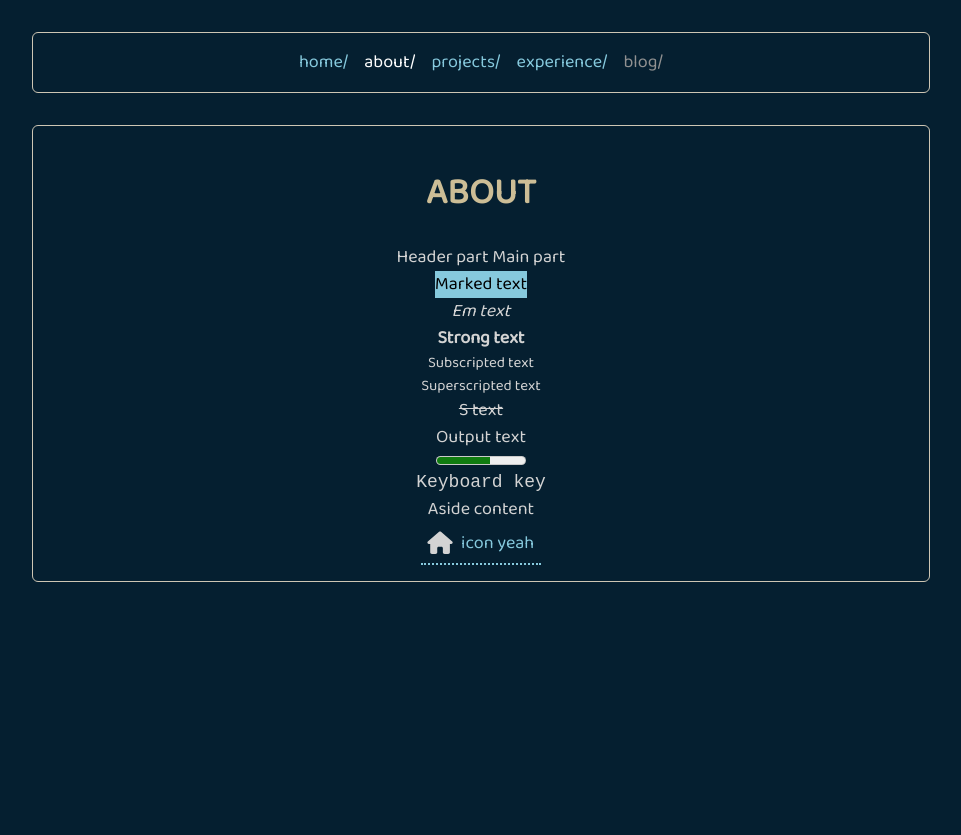
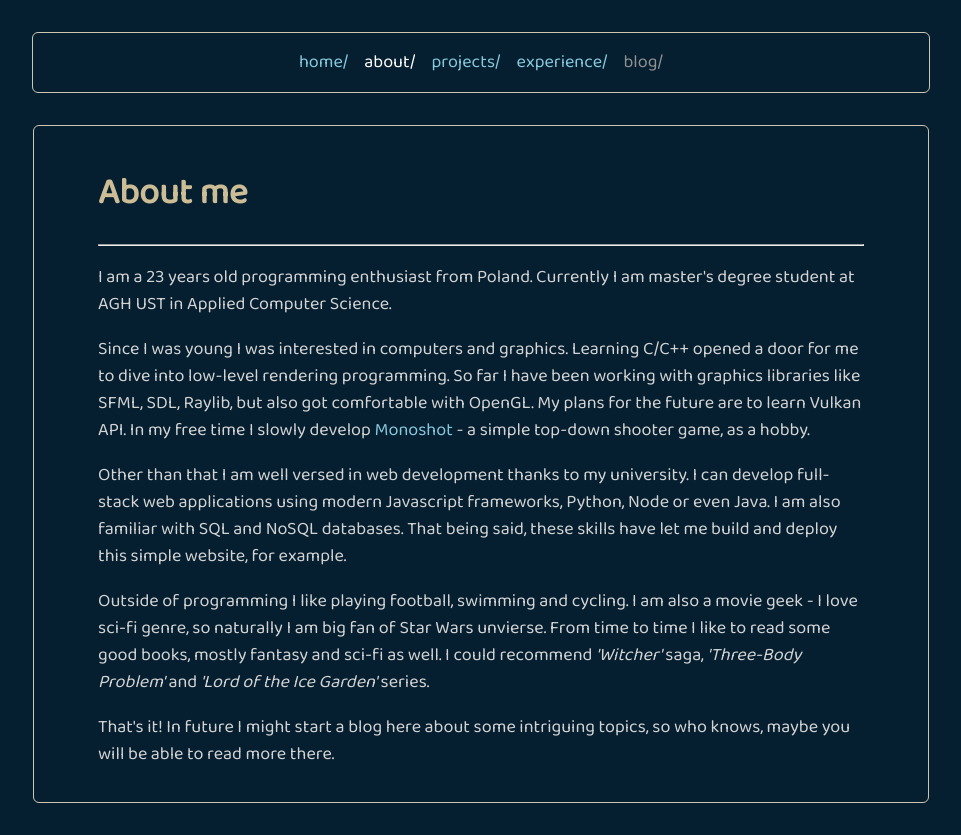
Before and after one commit to vis4rd/vis4rd.github.io, a Vue app: page /about in a window 1280 px wide. Shown: the whole page, without its empty margins (159-1120 px from the left). Before the commit the page ends 800 px from the top, so only its background shows below. Built offline with nearby package versions, Linux system fonts and the light colour scheme.

Commit message:
Fill in About page, move experiments to Playground component

```diff
--- a/src/App.vue
+++ b/src/App.vue
@@ -35,13 +35,14 @@
         display: flex;
         flex-direction: column;
         place-items: center;
+        box-sizing: border-box;
 
         width: 70%;
         max-width: 960px;
 
         margin-top: 1rem;
         margin-bottom: 2rem;
-        padding: 1rem 0;
+        padding: 1rem 4rem;
 
         border-style: solid;
         border-radius: 6px;
--- a/src/main.js
+++ b/src/main.js
@@ -28,6 +28,11 @@ const router = createRouter({
             component: About,
         },
         {
+            path: "/playground",
+            name: "Playground",
+            component: () => import("./pages/playground/Playground.vue"),
+        },
+        {
             path: "/:pathMatch(.*)*",
             name: "404",
             component: Error404,
--- a/src/pages/about/About.vue
+++ b/src/pages/about/About.vue
@@ -1,22 +1,49 @@
 <script setup>
-    import IconLink from "@/components/IconLink.vue";
+    function calc_my_age() {
+        return Math.abs(new Date(Date.now() - 956613600000).getUTCFullYear() - 1970);
+    }
 </script>
 
 <template>
-    <h1>ABOUT</h1>
-    Header part Main part
-    <mark>Marked text</mark>
-    <em>Em text</em>
-    <strong>Strong text</strong>
-    <sub>Subscripted text</sub>
-    <sup>Superscripted text</sup>
-    <s>S text</s>
-    <output>Output text</output>
-    <meter min="0" max="10" value="6" />
-    <kbd>Keyboard key</kbd>
-    <dialog>Oof</dialog>
-    <aside>Aside content</aside>
-    <IconLink icon="fa-home">icon yeah</IconLink>
+    <div>
+        <h1>About me</h1>
+
+        <hr />
+
+        <p>
+            I am a {{ calc_my_age() }} years old programming enthusiast from Poland. Currently I am
+            master's degree student at AGH UST in Applied Computer Science.
+        </p>
+
+        <p>
+            Since I was young I was interested in computers and graphics. Learning C/C++ opened a
+            door for me to dive into low-level rendering programming. So far I have been working
+            with graphics libraries like SFML, SDL, Raylib, but also got comfortable with OpenGL. My
+            plans for the future are to learn Vulkan API. In my free time I slowly develop
+            <a href="https://github.com/vis4rd/monoshot/tree/dev" target="_blank">Monoshot</a> - a
+            simple top-down shooter game, as a hobby.
+        </p>
+
+        <p>
+            Other than that I am well versed in web development thanks to my university. I can
+            develop full-stack web applications using modern Javascript frameworks, Python, Node or
+            even Java. I am also familiar with SQL and NoSQL databases. That being said, these
+            skills have let me build and deploy this simple website, for example.
+        </p>
+
+        <p>
+            Outside of programming I like playing football, swimming and cycling. I am also a movie
+            geek - I love sci-fi genre, so naturally I am big fan of Star Wars unvierse. From time
+            to time I like to read some good books, mostly fantasy and sci-fi as well. I could
+            recommend <em>'Witcher'</em> saga, <em>'Three-Body Problem'</em> and
+            <em>'Lord of the Ice Garden'</em> series.
+        </p>
+
+        <p>
+            That's it! In future I might start a blog here about some intriguing topics, so who
+            knows, maybe you will be able to read more there.
+        </p>
+    </div>
 </template>
 
 <style scoped></style>
--- a/src/pages/home/Home.vue
+++ b/src/pages/home/Home.vue
@@ -8,7 +8,7 @@ import ProfilePicture from "@/components/ProfilePicture.vue";
         <hr />
 
         <span class="greetings">
-            <ProfilePicture size="100" />
+            <ProfilePicture :size=100 />
             <h1>Hi! I am visard.</h1>
         </span>
 
--- /dev/null
+++ b/src/pages/playground/Playground.vue
@@ -0,0 +1,22 @@
+<script setup>
+    import IconLink from "@/components/IconLink.vue";
+</script>
+
+<template>
+    <h1>Playground :)</h1>
+    Header part Main part
+    <mark>Marked text</mark>
+    <em>Em text</em>
+    <strong>Strong text</strong>
+    <sub>Subscripted text</sub>
+    <sup>Superscripted text</sup>
+    <s>S text</s>
+    <output>Output text</output>
+    <meter min="0" max="10" value="6" />
+    <kbd>Keyboard key</kbd>
+    <dialog>Oof</dialog>
+    <aside>Aside content</aside>
+    <IconLink icon="fa-home">icon yeah</IconLink>
+</template>
+
+<style scoped></style>
```
